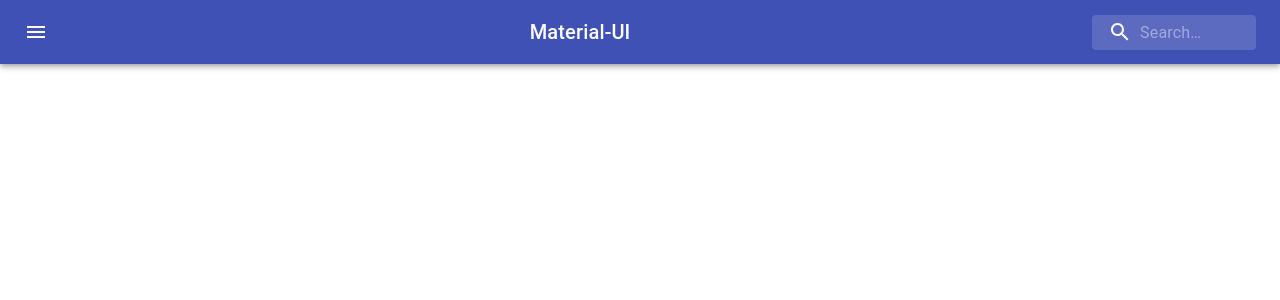
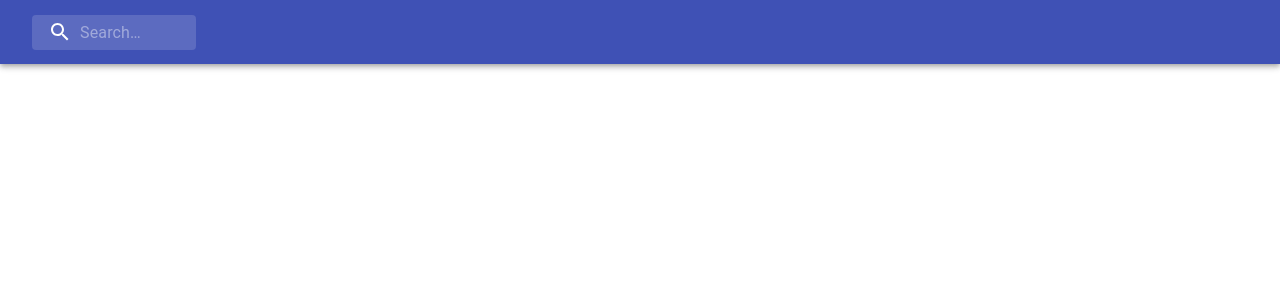
Before and after one commit to michaelhtleung/Image-Search-Engine, a React (Create React App) app in the folder frontend/: page / in a window 1280 px wide. Shown: the top 300 px of the page. Built offline with nearby package versions, Linux system fonts and the light colour scheme.

Commit message:
Add static text search bar

```diff
--- a/frontend/src/SearchAppBar.js
+++ b/frontend/src/SearchAppBar.js
@@ -70,17 +70,6 @@
         <div className={classes.root}>
             <AppBar position="static">
                 <Toolbar>
-                    <IconButton
-                        edge="start"
-                        className={classes.menuButton}
-                        color="inherit"
-                        aria-label="open drawer"
-                    >
-                        <MenuIcon />
-                    </IconButton>
-                    <Typography className={classes.title} variant="h6" noWrap>
-                        Material-UI
-                    </Typography>
                     <div className={classes.search}>
                         <div className={classes.searchIcon}>
                             <SearchIcon />
```
